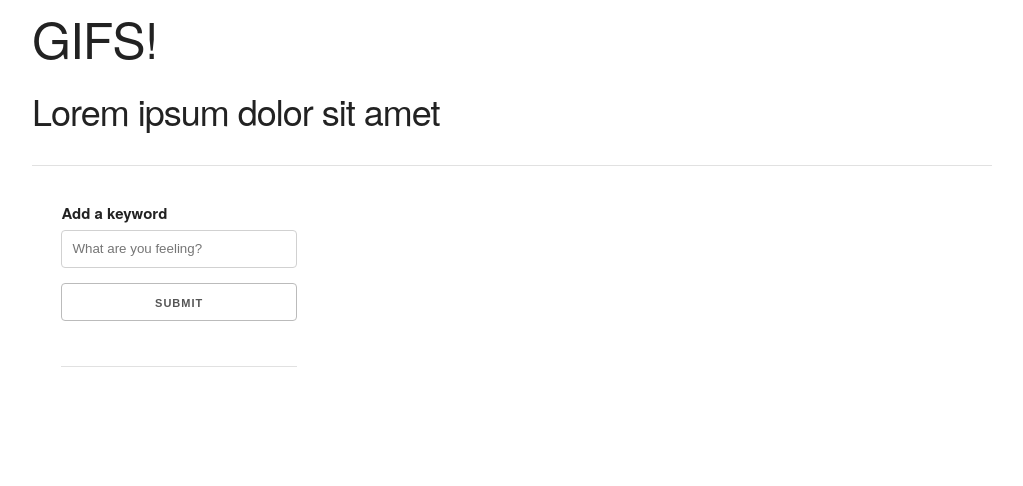
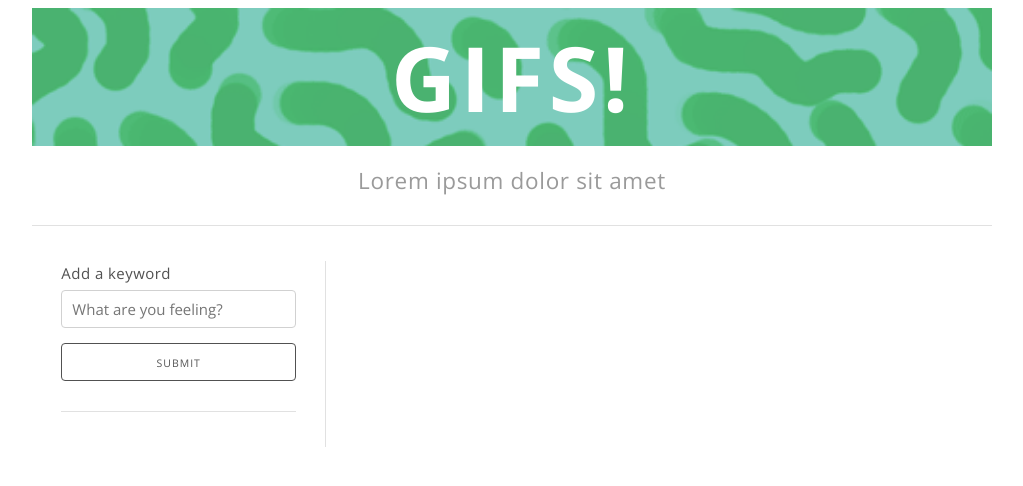
Before and after one commit to dillonschultz93/GifAPI, a plain HTML site: page index.html in a window 1280 px wide. Shown: the whole page, without its empty margins (128-1151 px from the left). Drawn offline with nearby package versions, Linux system fonts and the light colour scheme.

Commit message:
Compiled from main.scss

```diff
--- a/assets/stylesheets/main.css
+++ b/assets/stylesheets/main.css
@@ -1,3 +1,70 @@
+.title {
+  background-image: url("../../assets/images/title-pattern.gif");
+  background-size: 100%;
+  color: #fff;
+  font-family: "Open Sans", "Helvetica", Arial, sans-serif;
+  font-size: 6em;
+  font-weight: 700;
+  letter-spacing: 0.05em;
+  text-align: center;
+  padding: 15px 0; }
 
+.subtitle {
+  color: #9a9a9a;
+  font-family: "Open Sans", "Helvetica", Arial, sans-serif;
+  font-size: 1.5em;
+  font-weight: 300;
+  letter-spacing: 0.03em;
+  text-align: center; }
+
+.search-container {
+  border-right: 1px solid #E1E1E1; }
+
+label {
+  color: #515151;
+  font-family: "Open Sans", "Helvetica", Arial, sans-serif;
+  font-size: 1em;
+  font-weight: 300;
+  letter-spacing: 0.03em; }
+
+#userInput {
+  color: #515151;
+  font-family: "Open Sans", "Helvetica", Arial, sans-serif;
+  font-size: 1em;
+  font-weight: 300; }
+
+#submitBtn {
+  border: 1px solid #515151;
+  font-family: "Open Sans", "Helvetica", Arial, sans-serif;
+  font-size: 0.7em;
+  font-weight: 400;
+  margin-bottom: 0px; }
+  #submitBtn:hover {
+    background-image: url("../../assets/images/title-pattern.gif");
+    border: 1px solid #fff;
+    color: #fff; }
+
+.btn {
+  padding: 0 37px; }
+
+button {
+  border: 1px solid #515151;
+  font-family: "Open Sans", "Helvetica", Arial, sans-serif;
+  font-size: 0.7em;
+  font-weight: 400; }
+  button:hover {
+    background-color: #538eff;
+    border: 1px solid #fff;
+    color: #fff; }
+
+.card {
+  border: 1px solid #515151;
+  border-radius: 20px;
+  padding: 30px; }
+
+.rating {
+  font-family: "Open Sans", "Helvetica", Arial, sans-serif;
+  font-size: 1.5em;
+  text-align: center; }
 
 /*# sourceMappingURL=main.css.map */
```
